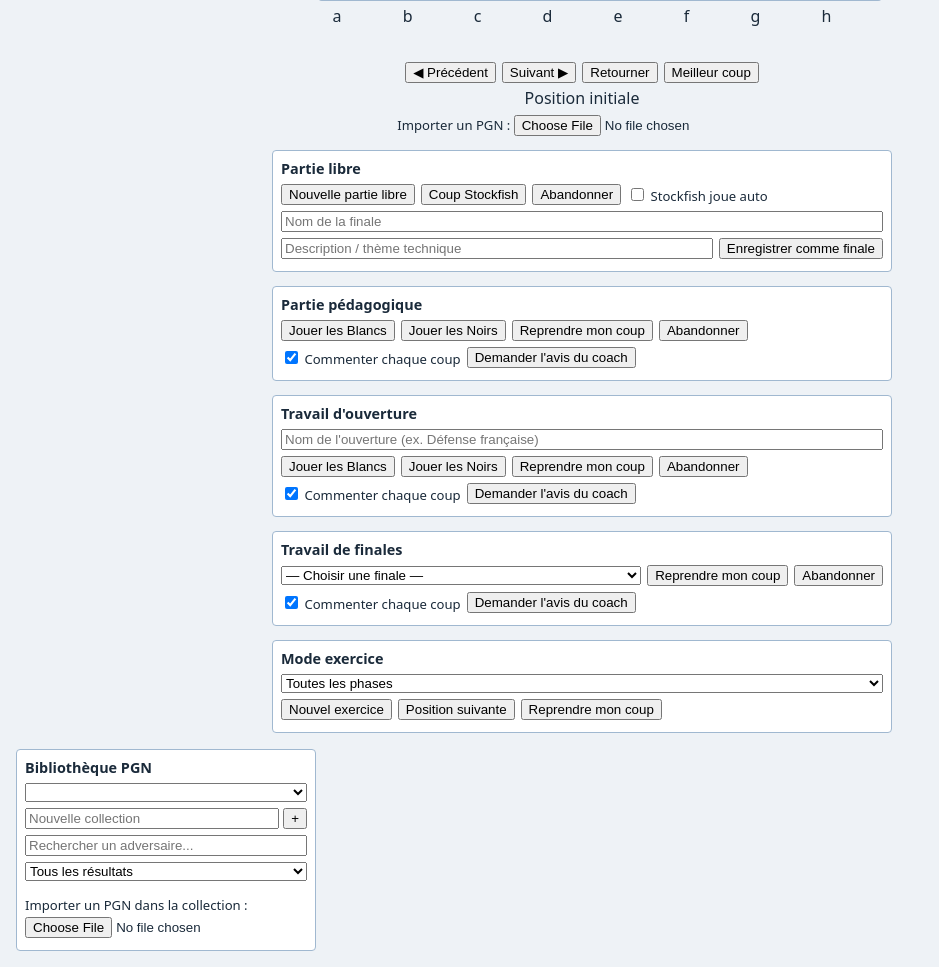
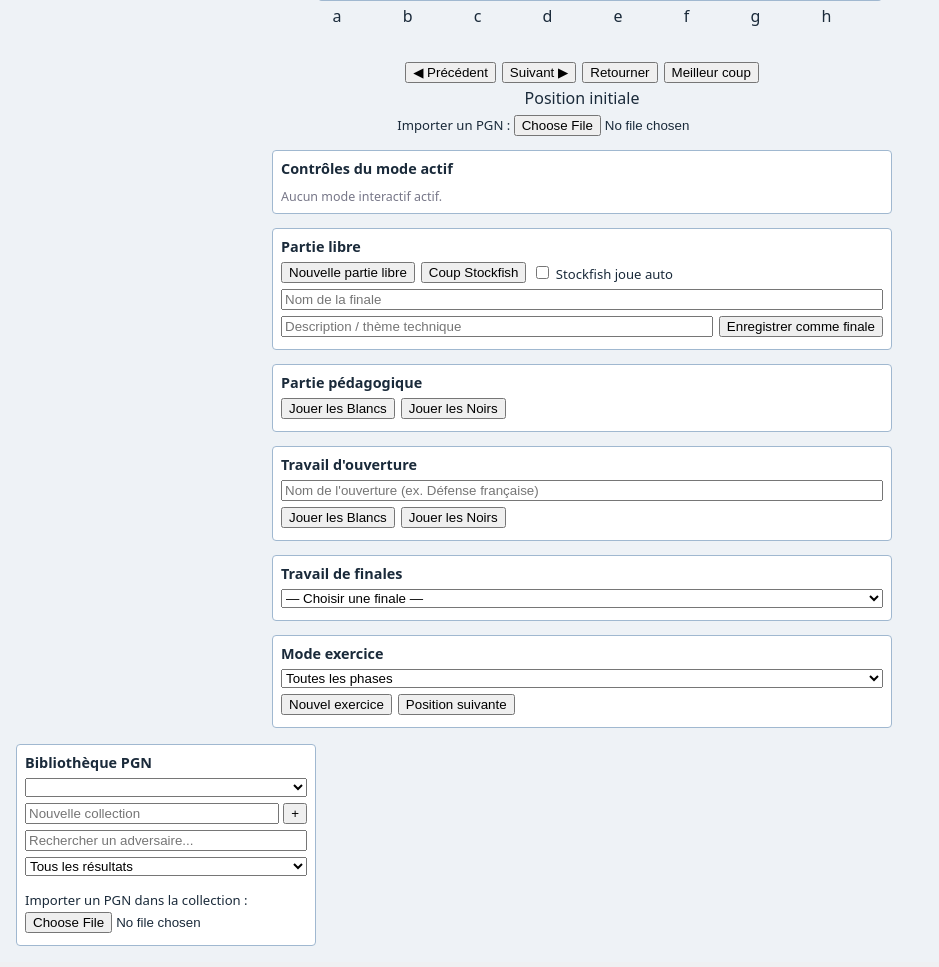
Before and after one commit to AlainDelree/Chesscoach, a Flask app: page / in a window 1280 px wide. Shown: the part 650-1617 px from the top of the page, without its empty margins (0-939 px from the left). After the commit the page ends 1596 px from the top, so only its background shows below. Run offline with Flask 3, Linux system fonts and the light colour scheme; lists and menus that the app fills with data are empty.

Commit message:
Décoche "Commenter chaque coup" par défaut, mutualise les contrôles répétés, corrige le contexte du chat libre et l'historique des coups (issue #15)
- Nouvelle case unique "Commenter chaque coup" (static/controls.js),
  décochée par défaut (remplace les 3 cases dupliquées pédagogique/
  ouverture/finales de l'issue #10).
- Nouvelle barre de contrôle mutualisée (panneau "Contrôles du mode actif")
  regroupant Reprendre mon coup/Abandonner/Commenter chaque coup/Demander
  l'avis du coach, agissant sur l'état centralisé activeMode
  (null/free/pedagogic/opening/finale/exercise) défini dans
  static/controls.js. Les panneaux de chaque mode ne gardent que leurs
  contrôles spécifiques (camp, nom d'ouverture, sélection de finale, filtre
  de phase). Les fonctions existantes de chaque mode
  (abandon*/reprendre*/askXCoach) sont réutilisées telles quelles, pas
  récrites.
- coachBuildContext() (board.js) inclut désormais la FEN et le camp d'Alain
  du mode actif quand un mode interactif est en cours, corrigeant le chat
  libre du coach qui répondait jusque-là sans connaître la position réelle
  pendant une partie pédagogique/ouverture/finale/exercice.
- renderHistory() (board.js) affiche la liste des coups de la partie en
  cours (via l'instance chess.js du mode actif) dans tous les modes
  interactifs, plus seulement en revue de bibliothèque PGN ; navigation par
  clic désactivée dans ce cas (n'a de sens qu'en revue PGN).

Co-Authored-By: Claude Sonnet 5 <noreply@anthropic.com>

```diff
--- a/static/board.js
+++ b/static/board.js
@@ -359,8 +359,20 @@ function reviewGoTo(index) {
 function renderHistory(activeIdx) {
   const histEl = document.getElementById("historique");
   if (!histEl) return;
-  const whites = reviewMoves.map((m, i) => ({...m, _idx: i + 1})).filter(m => m.color === "white");
-  const blacks = reviewMoves.map((m, i) => ({...m, _idx: i + 1})).filter(m => m.color === "black");
+
+  // En mode interactif (issue #15 point 4), afficher les coups de la partie
+  // en cours (activeMode, cf. controls.js) plutôt que ceux de la revue PGN —
+  // navigation par clic désactivée dans ce cas, reviewGoTo() n'ayant de sens
+  // que pour reviewFens/reviewMoves.
+  let moves = reviewMoves;
+  let liveMode = false;
+  if (typeof activeMode !== "undefined" && activeMode && typeof getActiveModeMoves === "function") {
+    const liveMoves = getActiveModeMoves();
+    if (liveMoves) { moves = liveMoves; activeIdx = moves.length; liveMode = true; }
+  }
+
+  const whites = moves.map((m, i) => ({...m, _idx: i + 1})).filter(m => m.color === "white");
+  const blacks = moves.map((m, i) => ({...m, _idx: i + 1})).filter(m => m.color === "black");
   const total  = Math.max(whites.length, blacks.length);
   let html = '<table style="width:100%;border-collapse:collapse;">';
   html += `<tr><th style="color:#1a2a3a;font-weight:600;padding:2px 4px;">Blancs</th><th style="color:#1a2a3a;font-weight:600;padding:2px 4px;">Noirs</th></tr>`;
@@ -373,9 +385,15 @@ function renderHistory(activeIdx) {
       const activeB = activeIdx === idxB ? "font-weight:bold;" : "";
       const colorW  = activeIdx === idxW ? "#e94560" : qualiteColor(mw ? mw.qualite : "bon");
       const colorB  = activeIdx === idxB ? "#e94560" : qualiteColor(mb ? mb.qualite : "bon");
+      const attrsW  = liveMode
+        ? `style="padding:2px 4px;color:${colorW};${activeW}"`
+        : `style="padding:2px 4px;cursor:pointer;color:${colorW};${activeW}" onclick="reviewGoTo(${idxW})"`;
+      const attrsB  = liveMode
+        ? `style="padding:2px 4px;color:${colorB};${activeB}"`
+        : `style="padding:2px 4px;cursor:pointer;color:${colorB};${activeB}" onclick="reviewGoTo(${idxB})"`;
       html += `<tr>`;
-      html += mw ? `<td style="padding:2px 4px;cursor:pointer;color:${colorW};${activeW}" onclick="reviewGoTo(${idxW})">${i+1}. ${mw.san}${qualiteSymbole(mw.qualite)}</td>` : `<td></td>`;
-      html += mb ? `<td style="padding:2px 4px;cursor:pointer;color:${colorB};${activeB}" onclick="reviewGoTo(${idxB})">${mb.san}${qualiteSymbole(mb.qualite)}</td>` : `<td></td>`;
+      html += mw ? `<td ${attrsW}>${i+1}. ${mw.san}${qualiteSymbole(mw.qualite)}</td>` : `<td></td>`;
+      html += mb ? `<td ${attrsB}>${mb.san}${qualiteSymbole(mb.qualite)}</td>` : `<td></td>`;
       html += `</tr>`;
   }
   html += '</table>';
@@ -525,6 +543,16 @@ let _coachHistory = [];
 let _coachBusy    = false;
 
 function coachBuildContext() {
+  // Chat libre pendant un mode interactif en cours (issue #15 point 3) : le
+  // coach doit connaître la position réelle du mode actif (activeMode, cf.
+  // controls.js), pas la position de la revue PGN qui n'a pas bougé.
+  if (typeof activeMode !== "undefined" && activeMode && typeof activeModeGameState === "function") {
+    const state = activeModeGameState();
+    if (state && state.fen) {
+      return { fen: state.fen, move: "", pgn: "", camp_alain: state.campAlain || "" };
+    }
+  }
+
   const fen  = reviewFens[reviewIdx] || "";
   const move = (reviewIdx > 0 && reviewMoves[reviewIdx - 1]) ? (reviewMoves[reviewIdx - 1].san || "") : "";
   let pgn = "";
@@ -686,10 +714,8 @@ function askCoachOnDemand(fen, themeFinale, campAlain) {
 }
 
 function setCoachOnDemandButtonsDisabled(disabled) {
-  ["pedagogic-ask-coach-btn", "opening-ask-coach-btn", "finale-ask-coach-btn"].forEach((id) => {
-    const btn = document.getElementById(id);
-    if (btn) btn.disabled = disabled;
-  });
+  const btn = document.getElementById("shared-ask-coach-btn");
+  if (btn) btn.disabled = disabled;
 }
 
 if (typeof socket !== "undefined") {
--- /dev/null
+++ b/static/controls.js
@@ -0,0 +1,120 @@
+/*
+ * controls.js — ChessCoach (issue #15)
+ *
+ * État centralisé du "mode actif" (aucun mode / partie libre / pédagogique /
+ * ouverture / finale / exercice — un seul actif à la fois) et barre de
+ * contrôle mutualisée qui agit dessus. Les boutons "Reprendre mon coup" /
+ * "Abandonner" / "Demander l'avis du coach" et la case "Commenter chaque
+ * coup", auparavant dupliqués dans chaque panneau (issue #10), redirigent
+ * ici vers les fonctions déjà existantes de chaque mode
+ * (abandon.../reprendre.../coachOnDemand des fichiers free_play.js/
+ * pedagogic.js/opening.js/finales.js/exercise.js) plutôt que d'être récrites.
+ *
+ * Sert aussi de point d'accès unique à l'état du mode actif pour :
+ *   - coachBuildContext() (board.js), pour que le chat libre du coach
+ *     connaisse la position/le camp du mode en cours (issue #15 point 3) ;
+ *   - renderHistory() (board.js), pour peupler l'historique des coups
+ *     pendant une partie interactive plutôt que seulement en revue PGN
+ *     (issue #15 point 4).
+ *
+ * Chargé en dernier (après tous les fichiers de mode) dans templates/
+ * index.html — les fonctions ci-dessous ne sont invoquées qu'au clic, une
+ * fois tous les scripts de la page chargés, mais le placement en fin de
+ * liste garde la lecture du fichier simple.
+ */
+
+let activeMode = null; // null | "free" | "pedagogic" | "opening" | "finale" | "exercise"
+
+const MODE_CAPS = {
+  free:      { abandon: () => abandonFreeGame(),         reprendre: null,                            askCoach: null,                       hasComment: false },
+  pedagogic: { abandon: () => abandonPedagogicGame(),     reprendre: () => reprendrePedagogicCoup(),  askCoach: () => askPedagogicCoach(),  hasComment: true  },
+  opening:   { abandon: () => abandonOpeningGame(),       reprendre: () => reprendreOpeningCoup(),    askCoach: () => askOpeningCoach(),    hasComment: true  },
+  finale:    { abandon: () => abandonFinaleGame(),        reprendre: () => reprendreFinaleCoup(),     askCoach: () => askFinaleCoach(),     hasComment: true  },
+  exercise:  { abandon: null,                             reprendre: () => reprendreExerciceCoup(),   askCoach: null,                       hasComment: false },
+};
+
+const MODE_LABELS = {
+  free:      "Partie libre en cours.",
+  pedagogic: "Partie pédagogique en cours.",
+  opening:   "Travail d'ouverture en cours.",
+  finale:    "Travail de finales en cours.",
+  exercise:  "Exercice en cours.",
+};
+
+function setActiveMode(mode) {
+  activeMode = mode;
+  updateSharedControlBar();
+  renderHistory(reviewIdx);
+}
+
+function updateSharedControlBar() {
+  const caps = MODE_CAPS[activeMode] || null;
+  const reprendreBtn = document.getElementById("shared-reprendre-btn");
+  const abandonBtn   = document.getElementById("shared-abandon-btn");
+  const commentRow   = document.getElementById("shared-comment-row");
+  const askCoachBtn  = document.getElementById("shared-ask-coach-btn");
+  const statusEl     = document.getElementById("shared-mode-status");
+
+  if (reprendreBtn) reprendreBtn.style.display = caps && caps.reprendre  ? "" : "none";
+  if (abandonBtn)   abandonBtn.style.display   = caps && caps.abandon   ? "" : "none";
+  if (commentRow)   commentRow.style.display   = caps && caps.hasComment ? "" : "none";
+  if (askCoachBtn)  askCoachBtn.style.display  = caps && caps.askCoach  ? "" : "none";
+  if (statusEl) statusEl.textContent = activeMode ? MODE_LABELS[activeMode] : "Aucun mode interactif actif.";
+}
+
+function sharedReprendreCoup() {
+  const caps = MODE_CAPS[activeMode];
+  if (caps && caps.reprendre) caps.reprendre();
+}
+
+function sharedAbandonMode() {
+  const caps = MODE_CAPS[activeMode];
+  if (caps && caps.abandon) caps.abandon();
+}
+
+function sharedAskCoach() {
+  const caps = MODE_CAPS[activeMode];
+  if (caps && caps.askCoach) caps.askCoach();
+}
+
+// ── État de la partie du mode actif (chat libre + historique des coups) ────
+
+function _activeModeGameInstance() {
+  switch (activeMode) {
+    case "free":      return freeGame;
+    case "pedagogic": return pedagogicGame;
+    case "opening":   return openingGame;
+    case "finale":    return finaleGame;
+    case "exercise":  return exerciseGame;
+    default:          return null;
+  }
+}
+
+function _activeModeCampAlain() {
+  switch (activeMode) {
+    case "pedagogic": return pedagogicCampAlain;
+    case "opening":   return openingCampAlain;
+    case "finale":    return finaleCampAlain;
+    case "exercise":  return exerciseCampAlain;
+    default:          return null;
+  }
+}
+
+function activeModeGameState() {
+  const game = _activeModeGameInstance();
+  if (!game) return null;
+  return { fen: game.fen(), campAlain: _activeModeCampAlain() };
+}
+
+function getActiveModeMoves() {
+  const game = _activeModeGameInstance();
+  if (!game) return null;
+  return game.history({ verbose: true }).map((m) => ({
+    san: m.san,
+    uci: m.from + m.to + (m.promotion || ""),
+    color: m.color === "w" ? "white" : "black",
+    qualite: "bon",
+  }));
+}
+
+document.addEventListener("DOMContentLoaded", updateSharedControlBar);
--- a/static/exercise.js
+++ b/static/exercise.js
@@ -56,6 +56,7 @@ function renderExerciseBoard() {
     const sq = document.getElementById(`sq-${freeAlgebraicToSquareId(exerciseSelected)}`);
     if (sq) sq.classList.add("free-play-selected");
   }
+  renderHistory();
 }
 
 function onExerciseBoardClick(e) {
@@ -116,6 +117,7 @@ if (typeof socket !== "undefined") {
     exerciseSelected  = null;
     exerciseFenAvant  = data.fen;
     exerciseCampAlain = data.camp_alain;
+    setActiveMode("exercise");
 
     _boardFlipped = (data.camp_alain === "noirs");
     buildBoard();
--- a/static/finales.js
+++ b/static/finales.js
@@ -28,8 +28,8 @@ let finaleList       = [];    // bibliothèque reçue du serveur (finale_list_re
 let finaleFenAvantCoup = null; // FEN juste avant le dernier coup d'Alain (issue #13, "Reprendre mon coup")
 
 function finaleCommenterChaqueCoup() {
-  const cb = document.getElementById("finale-auto-comment");
-  return !cb || cb.checked;
+  const cb = document.getElementById("shared-auto-comment");
+  return !!(cb && cb.checked);
 }
 
 function abandonFinaleGame() {
@@ -42,6 +42,7 @@ function abandonFinaleGame() {
   finaleGameOver  = false;
   finaleFenAvantCoup = null;
   resetBoardToNeutral();
+  setActiveMode(null);
   const statusEl = document.getElementById("finale-status");
   if (statusEl) statusEl.textContent = "Partie abandonnée.";
   const descEl = document.getElementById("finale-description");
@@ -112,6 +113,7 @@ function renderFinaleBoard(lastFrom, lastTo) {
     const sq = document.getElementById(`sq-${freeAlgebraicToSquareId(finaleSelected)}`);
     if (sq) sq.classList.add("free-play-selected");
   }
+  renderHistory();
 }
 
 function updateFinaleStatus() {
@@ -193,6 +195,7 @@ if (typeof socket !== "undefined") {
     finaleSelected  = null;
     finaleGameOver  = false;
     finaleCampAlain = data.camp_alain === "noirs" ? "noirs" : "blancs";
+    setActiveMode("finale");
 
     const descEl = document.getElementById("finale-description");
     if (descEl && data.description) descEl.textContent = data.description;
--- a/static/free_play.js
+++ b/static/free_play.js
@@ -39,6 +39,7 @@ function abandonFreeGame() {
   freeLastMove       = null;
   freeWaitingEngine  = false;
   resetBoardToNeutral();
+  setActiveMode(null);
   const statusEl = document.getElementById("free-play-status");
   if (statusEl) statusEl.textContent = "Partie abandonnée.";
 }
@@ -52,6 +53,7 @@ function startFreeGame() {
 
   const autoCb = document.getElementById("free-auto-stockfish");
   freeAutoStockfish = !!(autoCb && autoCb.checked);
+  setActiveMode("free");
 
   buildBoard();
   const boardEl = document.getElementById("board");
@@ -73,6 +75,7 @@ function renderFreePlayBoard() {
     const sq = document.getElementById(`sq-${freeAlgebraicToSquareId(freeSelectedSquare)}`);
     if (sq) sq.classList.add("free-play-selected");
   }
+  renderHistory();
 }
 
 function updateFreePlayStatus() {
--- a/static/opening.js
+++ b/static/opening.js
@@ -25,8 +25,8 @@ let openingFenAvantCoup     = null;  // FEN juste avant le dernier coup d'Alain
 let openingInBookAvantCoup  = false; // valeur de openingInBook avant ce même coup
 
 function openingCommenterChaqueCoup() {
-  const cb = document.getElementById("opening-auto-comment");
-  return !cb || cb.checked;
+  const cb = document.getElementById("shared-auto-comment");
+  return !!(cb && cb.checked);
 }
 
 function abandonOpeningGame() {
@@ -41,6 +41,7 @@ function abandonOpeningGame() {
   openingFenAvantCoup    = null;
   openingInBookAvantCoup = false;
   resetBoardToNeutral();
+  setActiveMode(null);
   const statusEl = document.getElementById("opening-status");
   if (statusEl) statusEl.textContent = "Partie abandonnée.";
 }
@@ -94,6 +95,7 @@ function renderOpeningBoard(lastFrom, lastTo) {
     const sq = document.getElementById(`sq-${freeAlgebraicToSquareId(openingSelected)}`);
     if (sq) sq.classList.add("free-play-selected");
   }
+  renderHistory();
 }
 
 function updateOpeningStatus() {
@@ -173,6 +175,7 @@ if (typeof socket !== "undefined") {
     openingGameOver  = false;
     openingCampAlain = data.camp_alain === "noirs" ? "noirs" : "blancs";
     openingInBook    = !!data.in_book;
+    setActiveMode("opening");
 
     _boardFlipped = (openingCampAlain === "noirs");
     buildBoard();
--- a/static/pedagogic.js
+++ b/static/pedagogic.js
@@ -25,8 +25,8 @@ let pedagogicGameOver   = false; // fin de partie détectée côté serveur (iss
 let pedagogicFenAvantCoup = null; // FEN juste avant le dernier coup d'Alain (issue #13, "Reprendre mon coup")
 
 function pedagogicCommenterChaqueCoup() {
-  const cb = document.getElementById("pedagogic-auto-comment");
-  return !cb || cb.checked;
+  const cb = document.getElementById("shared-auto-comment");
+  return !!(cb && cb.checked);
 }
 
 function startPedagogicGame(camp) {
@@ -49,6 +49,7 @@ function abandonPedagogicGame() {
   pedagogicGameOver  = false;
   pedagogicFenAvantCoup = null;
   resetBoardToNeutral();
+  setActiveMode(null);
   const statusEl = document.getElementById("pedagogic-status");
   if (statusEl) statusEl.textContent = "Partie abandonnée.";
 }
@@ -82,6 +83,7 @@ function renderPedagogicBoard(lastFrom, lastTo) {
     const sq = document.getElementById(`sq-${freeAlgebraicToSquareId(pedagogicSelected)}`);
     if (sq) sq.classList.add("free-play-selected");
   }
+  renderHistory();
 }
 
 function updatePedagogicStatus() {
@@ -158,6 +160,7 @@ if (typeof socket !== "undefined") {
     pedagogicSelected  = null;
     pedagogicGameOver  = false;
     pedagogicCampAlain = data.camp_alain === "noirs" ? "noirs" : "blancs";
+    setActiveMode("pedagogic");
 
     _boardFlipped = (pedagogicCampAlain === "noirs");
     buildBoard();
--- a/templates/index.html
+++ b/templates/index.html
@@ -128,12 +128,30 @@
         </label>
       </div>
 
+      <!-- ── Barre de contrôle mutualisée (issue #15) ──────────────────────
+           Agit sur le mode interactif actuellement actif (au plus un à la
+           fois, cf. controls.js/activeMode) : les panneaux ci-dessous ne
+           gardent que ce qui leur est spécifique (choix du camp, nom
+           d'ouverture, sélection de finale, filtre de phase). -->
+      <div class="panel" id="shared-mode-controls" style="margin-top:10px; width:100%; box-sizing:border-box;">
+        <h2>Contrôles du mode actif</h2>
+        <div style="display:flex; gap:6px; align-items:center; flex-wrap:wrap;">
+          <button id="shared-reprendre-btn" onclick="sharedReprendreCoup()">Reprendre mon coup</button>
+          <button id="shared-abandon-btn" onclick="sharedAbandonMode()">Abandonner</button>
+          <label id="shared-comment-row" style="font-size:0.82rem;">
+            <input type="checkbox" id="shared-auto-comment">
+            Commenter chaque coup
+          </label>
+          <button id="shared-ask-coach-btn" onclick="sharedAskCoach()">Demander l'avis du coach</button>
+        </div>
+        <div id="shared-mode-status" style="font-size:0.78rem; color:#778; margin-top:4px;">Aucun mode interactif actif.</div>
+      </div>
+
       <div class="panel" style="margin-top:10px; width:100%; box-sizing:border-box;">
         <h2>Partie libre</h2>
         <div style="display:flex; gap:6px; align-items:center; flex-wrap:wrap;">
           <button onclick="startFreeGame()">Nouvelle partie libre</button>
           <button onclick="requestStockfishMove()">Coup Stockfish</button>
-          <button onclick="abandonFreeGame()">Abandonner</button>
           <label style="font-size:0.82rem;">
             <input type="checkbox" id="free-auto-stockfish">
             Stockfish joue auto
@@ -154,15 +172,6 @@
         <div style="display:flex; gap:6px; align-items:center; flex-wrap:wrap;">
           <button onclick="startPedagogicGame('blancs')">Jouer les Blancs</button>
           <button onclick="startPedagogicGame('noirs')">Jouer les Noirs</button>
-          <button onclick="reprendrePedagogicCoup()">Reprendre mon coup</button>
-          <button onclick="abandonPedagogicGame()">Abandonner</button>
-        </div>
-        <div style="display:flex; gap:6px; align-items:center; flex-wrap:wrap; margin-top:6px;">
-          <label style="font-size:0.82rem;">
-            <input type="checkbox" id="pedagogic-auto-comment" checked>
-            Commenter chaque coup
-          </label>
-          <button id="pedagogic-ask-coach-btn" onclick="askPedagogicCoach()">Demander l'avis du coach</button>
         </div>
         <div id="pedagogic-status" style="font-size:0.82rem; color:#445; margin-top:4px;"></div>
       </div>
@@ -175,15 +184,6 @@
         <div style="display:flex; gap:6px; align-items:center; flex-wrap:wrap; margin-top:6px;">
           <button onclick="startOpeningGame('blancs')">Jouer les Blancs</button>
           <button onclick="startOpeningGame('noirs')">Jouer les Noirs</button>
-          <button onclick="reprendreOpeningCoup()">Reprendre mon coup</button>
-          <button onclick="abandonOpeningGame()">Abandonner</button>
-        </div>
-        <div style="display:flex; gap:6px; align-items:center; flex-wrap:wrap; margin-top:6px;">
-          <label style="font-size:0.82rem;">
-            <input type="checkbox" id="opening-auto-comment" checked>
-            Commenter chaque coup
-          </label>
-          <button id="opening-ask-coach-btn" onclick="askOpeningCoach()">Demander l'avis du coach</button>
         </div>
         <div id="opening-status" style="font-size:0.82rem; color:#445; margin-top:4px;"></div>
       </div>
@@ -194,15 +194,6 @@
           <select id="finale-select" style="flex:1; min-width:0;" onchange="onFinaleSelectChange()">
             <option value="">— Choisir une finale —</option>
           </select>
-          <button onclick="reprendreFinaleCoup()">Reprendre mon coup</button>
-          <button onclick="abandonFinaleGame()">Abandonner</button>
-        </div>
-        <div style="display:flex; gap:6px; align-items:center; flex-wrap:wrap; margin-top:6px;">
-          <label style="font-size:0.82rem;">
-            <input type="checkbox" id="finale-auto-comment" checked>
-            Commenter chaque coup
-          </label>
-          <button id="finale-ask-coach-btn" onclick="askFinaleCoach()">Demander l'avis du coach</button>
         </div>
         <div id="finale-description" style="font-size:0.78rem; color:#556; margin-top:4px;"></div>
         <div id="finale-status" style="font-size:0.82rem; color:#445; margin-top:4px;"></div>
@@ -221,7 +212,6 @@
         <div style="display:flex; gap:6px; align-items:center; flex-wrap:wrap; margin-top:6px;">
           <button onclick="startExercise()">Nouvel exercice</button>
           <button onclick="startExercise()">Position suivante</button>
-          <button onclick="reprendreExerciceCoup()">Reprendre mon coup</button>
         </div>
         <div id="exercise-status" style="font-size:0.82rem; color:#445; margin-top:4px;"></div>
       </div>
@@ -302,6 +292,7 @@
   <script src="{{ url_for('static', filename='pedagogic.js') }}"></script>
   <script src="{{ url_for('static', filename='opening.js') }}"></script>
   <script src="{{ url_for('static', filename='finales.js') }}"></script>
+  <script src="{{ url_for('static', filename='controls.js') }}"></script>
   <script>
     // Position de départ affichée immédiatement, avant même le retour de la
     // bibliothèque PGN (cf. socket.on("pgn_lib_game_loaded", ...) qui prendra
```
